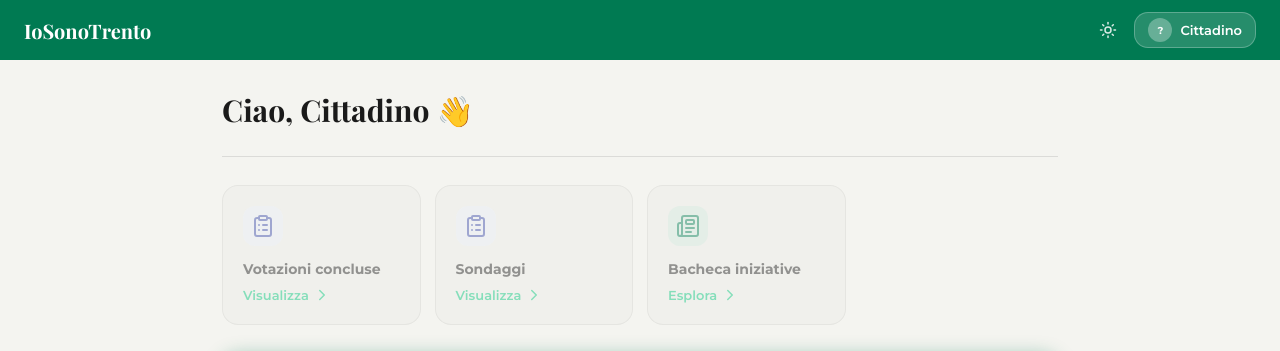
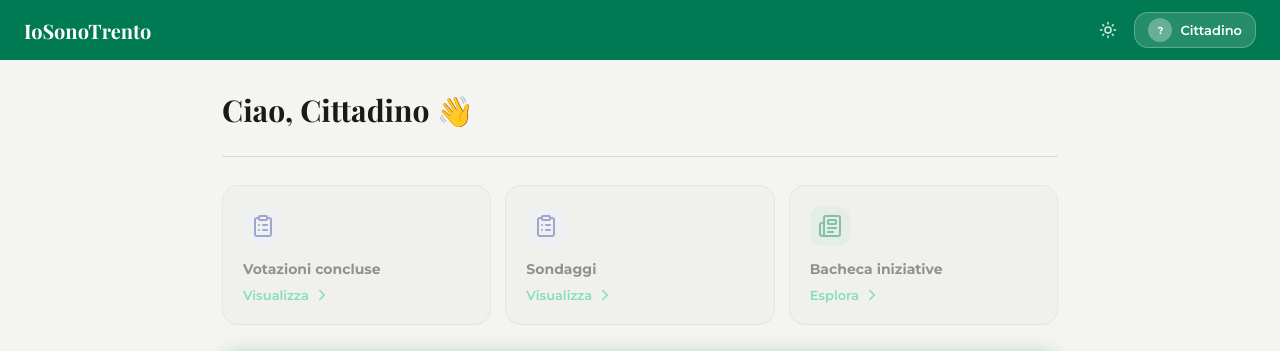
Before and after one commit to ErnestoBeltrami/Ingegneria_Software, a React (Vite) app in the folder deliverable_2/frontend/: page /cittadino/dashboard in a window 1280 px wide. Shown: the top 351 px of the page. Built offline with nearby package versions, Linux system fonts and the light colour scheme; no server answers.

Commit message:
fix: griglia quick-actions passa a 3 colonne dopo rimozione card proponi-idea

```diff
--- a/deliverable_2/frontend/src/components/QuickActionCard.css
+++ b/deliverable_2/frontend/src/components/QuickActionCard.css
@@ -5,7 +5,7 @@
 }
 
 @media (min-width: 640px) {
-    .quick-actions { grid-template-columns: repeat(4, 1fr); }
+    .quick-actions { grid-template-columns: repeat(3, 1fr); }
 }
 
 .quick-card {
```
